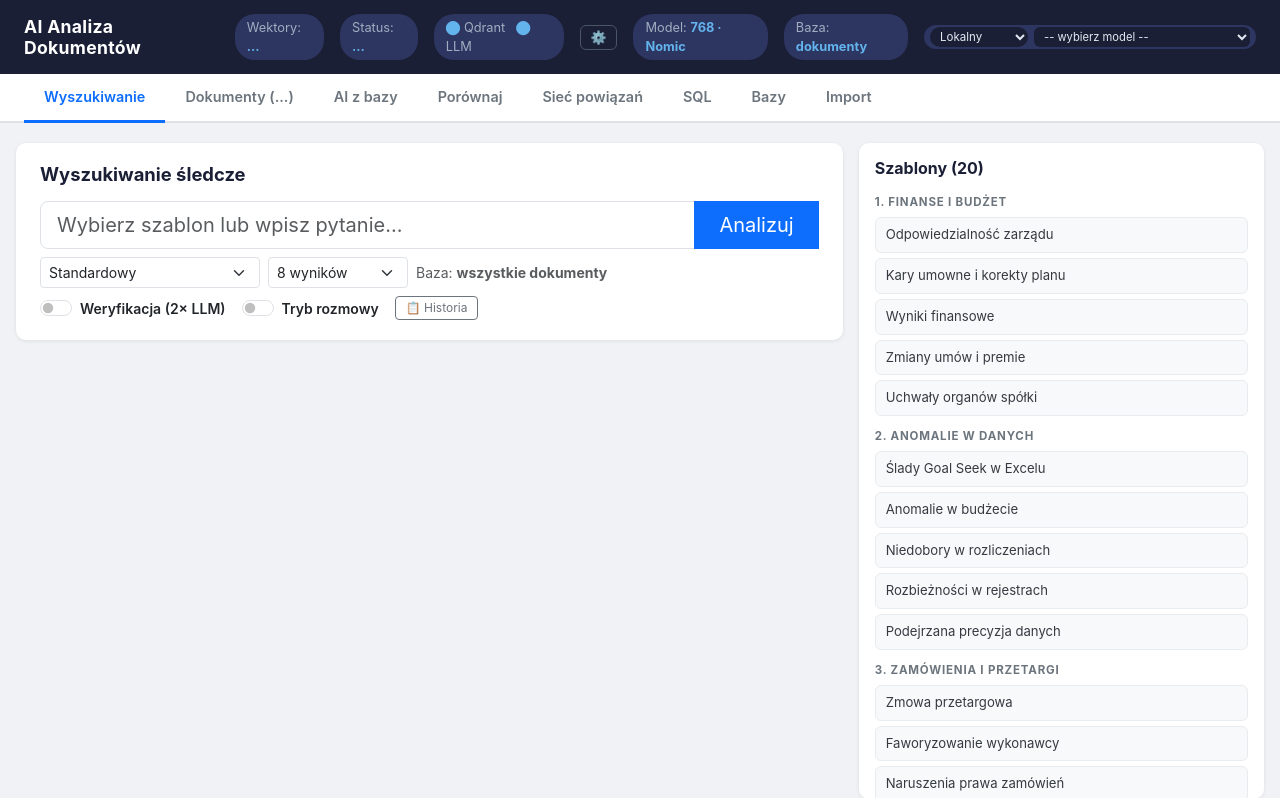
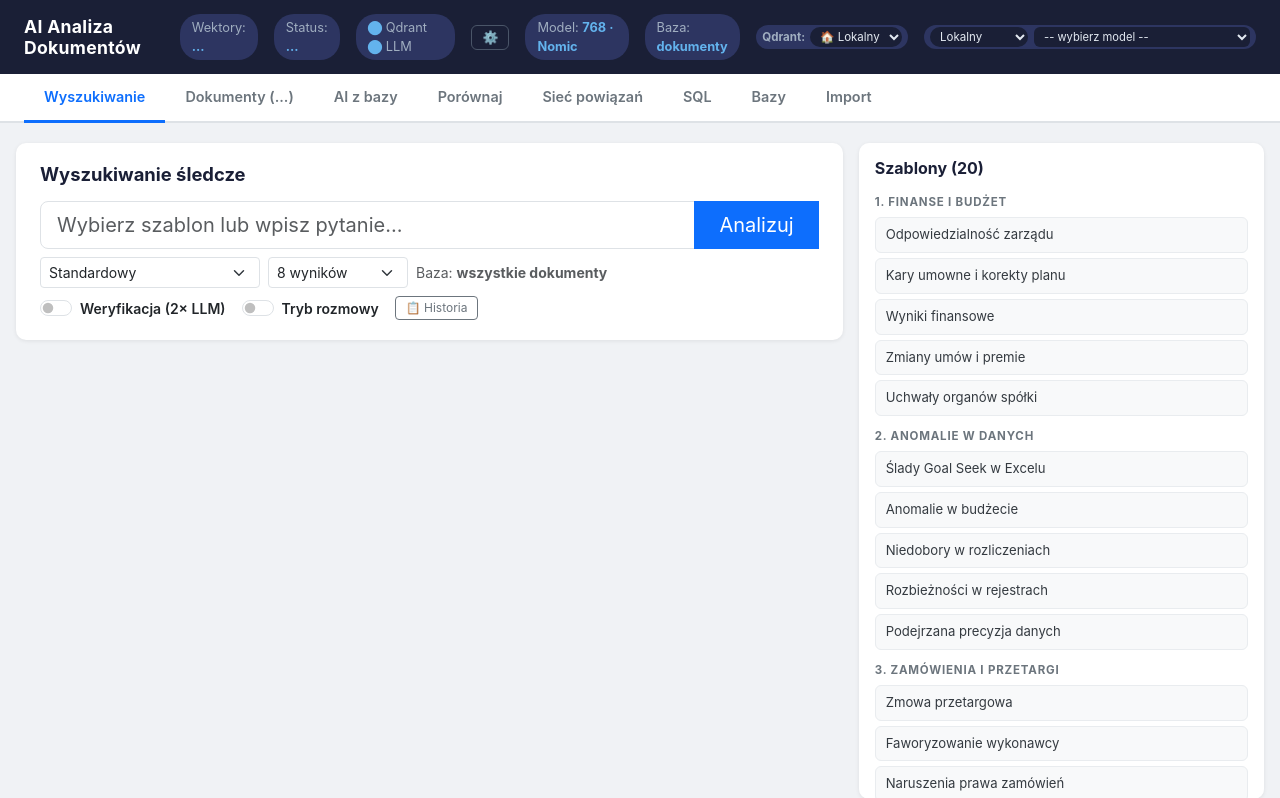
Before and after one commit to dragon15555000/AI_analiza_dokumentow, a Flask app: page / in a window 1280 px wide. Shown: the top 798 px of the page. Run offline with Flask 3, Linux system fonts and the light colour scheme; parts of the project's set-up code (start-up, migrations or seed data) failed here and were passed over.

Commit message:
feat: Qdrant local/cloud toggle in UI
- Add GET /qdrant/mode and POST /qdrant/switch endpoints for runtime
  switching between local and Qdrant Cloud without app restart
- Load QDRANT_LOCAL_URL/KEY and QDRANT_CLOUD_URL/KEY from .env
- Add dropdown toggle (🏠 Lokalny / ☁️ Cloud) to topbar
- Rename duplicate /health route to /health/detailed; wire openDiagnostics()
  to the detailed endpoint

Co-Authored-By: Claude Sonnet 4.6 <noreply@anthropic.com>

```diff
--- a/app.py
+++ b/app.py
@@ -61,6 +61,10 @@ if missing:
 
 QDRANT_URL        = os.environ["QDRANT_URL"]
 QDRANT_KEY        = os.environ["QDRANT_KEY"]
+QDRANT_LOCAL_URL  = os.environ.get("QDRANT_LOCAL_URL", "http://127.0.0.1:6333")
+QDRANT_LOCAL_KEY  = os.environ.get("QDRANT_LOCAL_KEY", "dev-local-key")
+QDRANT_CLOUD_URL  = os.environ.get("QDRANT_CLOUD_URL", "")
+QDRANT_CLOUD_KEY  = os.environ.get("QDRANT_CLOUD_KEY", "")
 ACTIVE_COLLECTION = os.environ.get("ACTIVE_COLLECTION", "dokumenty")
 OLLAMA_URL        = os.environ.get("OLLAMA_URL", "http://127.0.0.1:11434")
 LLM_MODEL         = os.environ.get("LLM_MODEL", "llama3")
@@ -435,6 +439,38 @@ def _file_parsers_health() -> dict:
         "ocr_for_scans": _ocr_health_status()["available"],
         "note": "Excel: wszystkie arkusze + forensyka; PDF: tekst cyfrowy, potem OCR jeśli skan",
     }
+
+
+@app.route('/qdrant/mode', methods=['GET'])
+def qdrant_mode():
+    is_cloud = bool(QDRANT_CLOUD_URL) and QDRANT_URL == QDRANT_CLOUD_URL
+    return jsonify({
+        "success": True,
+        "mode": "cloud" if is_cloud else "local",
+        "url": QDRANT_URL,
+        "cloud_available": bool(QDRANT_CLOUD_URL),
+    })
+
+
+@app.route('/qdrant/switch', methods=['POST'])
+def qdrant_switch():
+    global QDRANT_URL, QDRANT_KEY, _qdrant_client
+    data = request.get_json(force=True) or {}
+    mode = data.get('mode')
+    if mode == 'local':
+        new_url, new_key = QDRANT_LOCAL_URL, QDRANT_LOCAL_KEY
+    elif mode == 'cloud':
+        if not QDRANT_CLOUD_URL:
+            return jsonify({"success": False, "error": "Brak konfiguracji Qdrant Cloud (QDRANT_CLOUD_URL)"}), 400
+        new_url, new_key = QDRANT_CLOUD_URL, QDRANT_CLOUD_KEY
+    else:
+        return jsonify({"success": False, "error": "Nieprawidłowy tryb. Użyj 'local' lub 'cloud'"}), 400
+    with _qdrant_lock:
+        QDRANT_URL = new_url
+        QDRANT_KEY = new_key
+        _qdrant_client = None
+    logger.info(f"Przełączono Qdrant → {mode} ({new_url})")
+    return jsonify({"success": True, "mode": mode, "url": new_url})
 
 
 def _is_rate_limit_error(exc: Exception) -> bool:
--- a/templates/index.html
+++ b/templates/index.html
@@ -158,6 +158,16 @@
             style="background:none;border:1px solid #4a5568;color:#a0aec0;border-radius:6px;padding:2px 10px;font-size:0.8rem;cursor:pointer;">⚙️</button>
     <div class="badge-stat">Model: <span>768 · Nomic</span></div>
     <div class="badge-stat">Baza: <span id="statActiveCol">dokumenty</span></div>
+
+    <!-- Przełącznik Qdrant lokalny/cloud -->
+    <div class="badge-stat" style="background:#2d3561; padding:2px 6px; border-radius:999px; display:flex; align-items:center; gap:5px; font-size:0.72rem;">
+        <span style="color:#a0aec0;">Qdrant:</span>
+        <select id="qdrantModeSelect" onchange="onQdrantModeChange()"
+                style="background:#1a1f36; color:#e2e8f0; border:none; padding:2px 6px; border-radius:999px; cursor:pointer;">
+            <option value="local">🏠 Lokalny</option>
+            <option value="cloud">☁️ Cloud</option>
+        </select>
+    </div>
 
     <!-- Prosty przełącznik LLM + wybór modelu -->
     <div class="badge-stat" style="background:#2d3561; padding:2px 6px; border-radius:999px; display:flex; align-items:center; gap:6px; font-size:0.72rem;">
@@ -2914,6 +2924,44 @@ function getCurrentLlmProvider() {
     return localStorage.getItem('llm_provider') || 'ollama';
 }
 
+function onQdrantModeChange() {
+    const mode = document.getElementById('qdrantModeSelect').value;
+    const sel = document.getElementById('qdrantModeSelect');
+    sel.disabled = true;
+    fetch('/qdrant/switch', {
+        method: 'POST',
+        headers: {'Content-Type': 'application/json'},
+        body: JSON.stringify({mode})
+    })
+    .then(r => r.json())
+    .then(d => {
+        sel.disabled = false;
+        if (d.success) {
+            fetchHealth();
+        } else {
+            alert('Błąd przełączenia Qdrant: ' + (d.error || 'Nieznany błąd'));
+            loadQdrantMode();
+        }
+    })
+    .catch(() => { sel.disabled = false; loadQdrantMode(); });
+}
+
+function loadQdrantMode() {
+    fetch('/qdrant/mode')
+    .then(r => r.json())
+    .then(d => {
+        const sel = document.getElementById('qdrantModeSelect');
+        if (!sel) return;
+        sel.value = d.mode;
+        const cloudOpt = sel.querySelector('option[value="cloud"]');
+        if (cloudOpt) {
+            cloudOpt.disabled = !d.cloud_available;
+            cloudOpt.title = d.cloud_available ? '' : 'Brak QDRANT_CLOUD_URL w .env';
+        }
+    })
+    .catch(() => {});
+}
+
 function onLlmProviderChange() {
     const sel = document.getElementById('llmProviderSelect');
     if (!sel) return;
@@ -3936,7 +3984,7 @@ function llmConfigSave() {
 }
 
 function openDiagnostics() {
-    fetch('/health')
+    fetch('/health/detailed')
         .then(r => r.json())
         .then(d => showStartupChecklist(d))
         .catch(() => {});
@@ -3999,6 +4047,7 @@ function restartService() {
 window.onload = function() {
     updateStats();
     sqlLoadSavedConn();
+    loadQdrantMode();
     checkHealth();
     setInterval(checkHealth, 30000);
     setTimeout(() => loadSuggestions(false), 2000);
```
